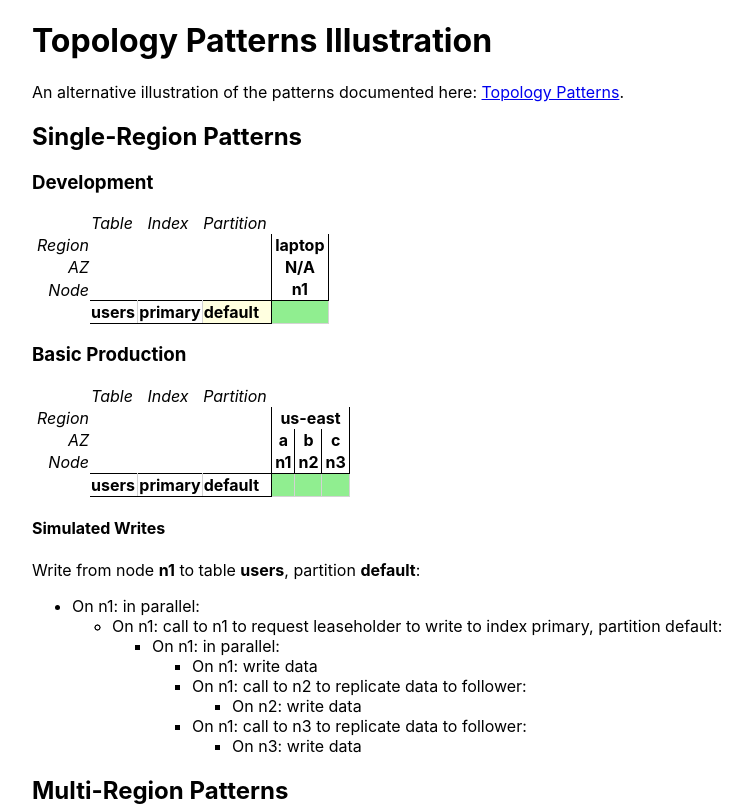
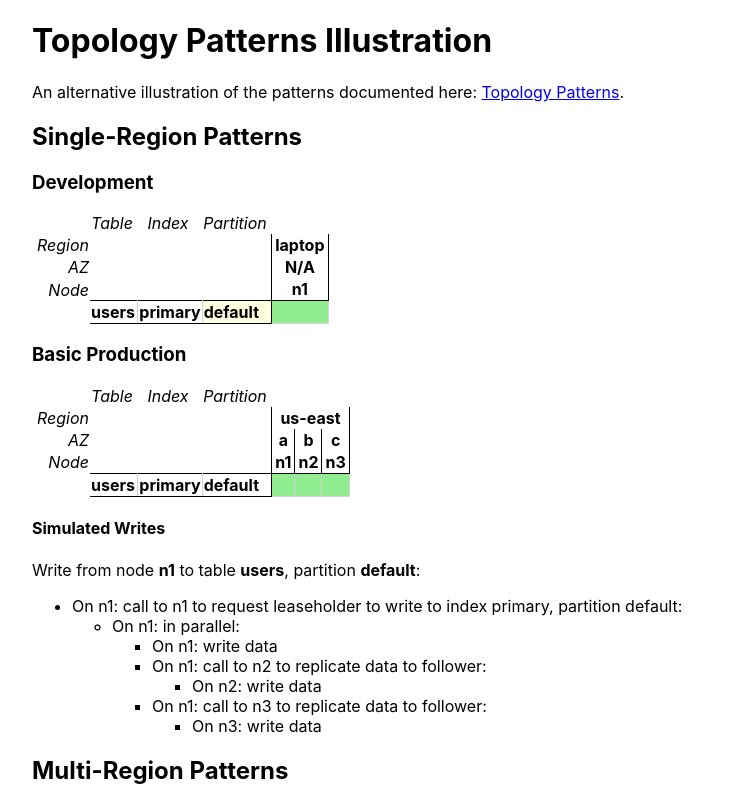
Before and after one commit to vilterp/crdb-config-explorer, a React (Create React App) app: page / in a window 1280 px wide. Shown: the top 806 px of the page, without its empty margins (18-770 px from the left). Built offline with nearby package versions, Linux system fonts and the light colour scheme.

Commit message:
trace take 3

```diff
--- a/src/views/situationView.tsx
+++ b/src/views/situationView.tsx
@@ -4,7 +4,7 @@ import { ConfigurationView } from "./configurationMatrix";
 import { hopSequenceForSQLWrite, traceForSQLWrite } from "../readWrite";
 import { HopSequenceView } from "./hopSequence";
 import { useState } from "react";
-import { TraceView } from "./traceView";
+import { collapseTrace, TraceView } from "./traceView";
 
 export function SituationView(props: {
   situation: Situation;
@@ -27,13 +27,14 @@ export function SituationView(props: {
               props.situation,
               write.write,
             );
+            const trace = collapseTrace(
+              traceForSQLWrite(props.situation, write.write),
+            );
             return (
               <div key={idx}>
                 <h5>{write.desc}</h5>
                 <WriteDesc write={write.write} />
-                <TraceView
-                  trace={traceForSQLWrite(props.situation, write.write)}
-                />
+                <TraceView trace={trace} />
                 {/*<HopSequenceView*/}
                 {/*  formation={props.situation.config.formation}*/}
                 {/*  sequence={hopSequence}*/}
--- a/src/views/traceView.tsx
+++ b/src/views/traceView.tsx
@@ -54,3 +54,25 @@ function renderChildren(trace: TraceNode): React.ReactNode[] {
       ));
   }
 }
+
+export function collapseTrace(trace: TraceNode): TraceNode {
+  switch (trace.process.type) {
+    case "RPC":
+      if (trace.nodeID === trace.process.remoteTrace.nodeID) {
+        return collapseTrace(trace.process.remoteTrace);
+      }
+      return trace;
+    case "Parallel":
+      if (trace.process.children.length === 1) {
+        return { nodeID: trace.nodeID, process: trace.process.children[0] };
+      }
+      return trace;
+    case "Sequence":
+      if (trace.process.children.length === 1) {
+        return { nodeID: trace.nodeID, process: trace.process.children[0] };
+      }
+      return trace;
+    default:
+      return trace;
+  }
+}
```
